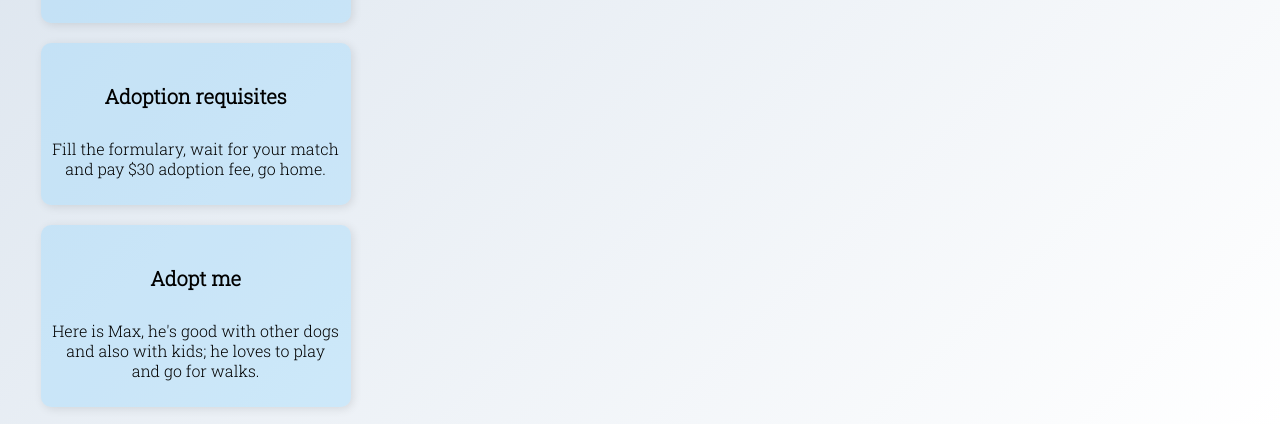
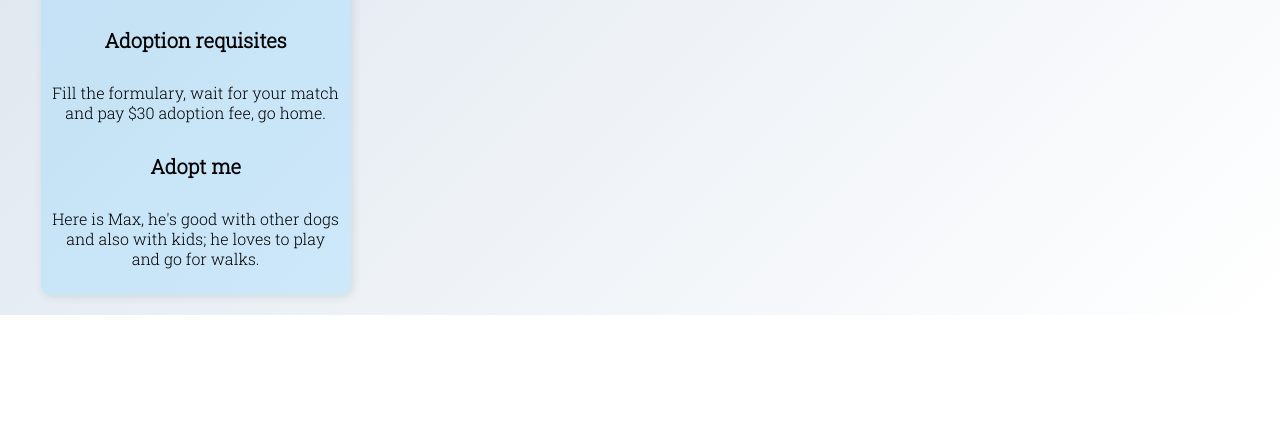
Before and after one commit to sareli89/Product-Landing-page, a plain HTML site: page index.html in a window 1280 px wide. Shown: the part 1203-1627 px from the top of the page. After the commit the page ends 1518 px from the top, so only its background shows below. Drawn offline with Linux system fonts and the light colour scheme; some icons are missing.

Commit message:
feature class

```diff
--- a/index.html
+++ b/index.html
@@ -43,13 +43,12 @@
         <i class="fas fa-paw"></i>
         <h2>Succesful stories</h2>
         <p>"I was afraid it will be hard to find the rigth dog for aour family or it will last forever, but after the procces it was great."</p>
-      </div>
-      <div class="feature">
+
         <i class="fas fa-scroll"></i>
         <h2>Adoption requisites</h2>
         <p>Fill the formulary, wait for your match and pay $30 adoption fee, go home.</p>
-      </div>
-      <div class="feature">
+
+
         <i class="fas fa-hand-holding-heart"></i>
         <h2>Adopt me</h2>
         <p>Here is Max, he's good with other dogs and also with kids; he loves to play and go for walks.</p>
```
